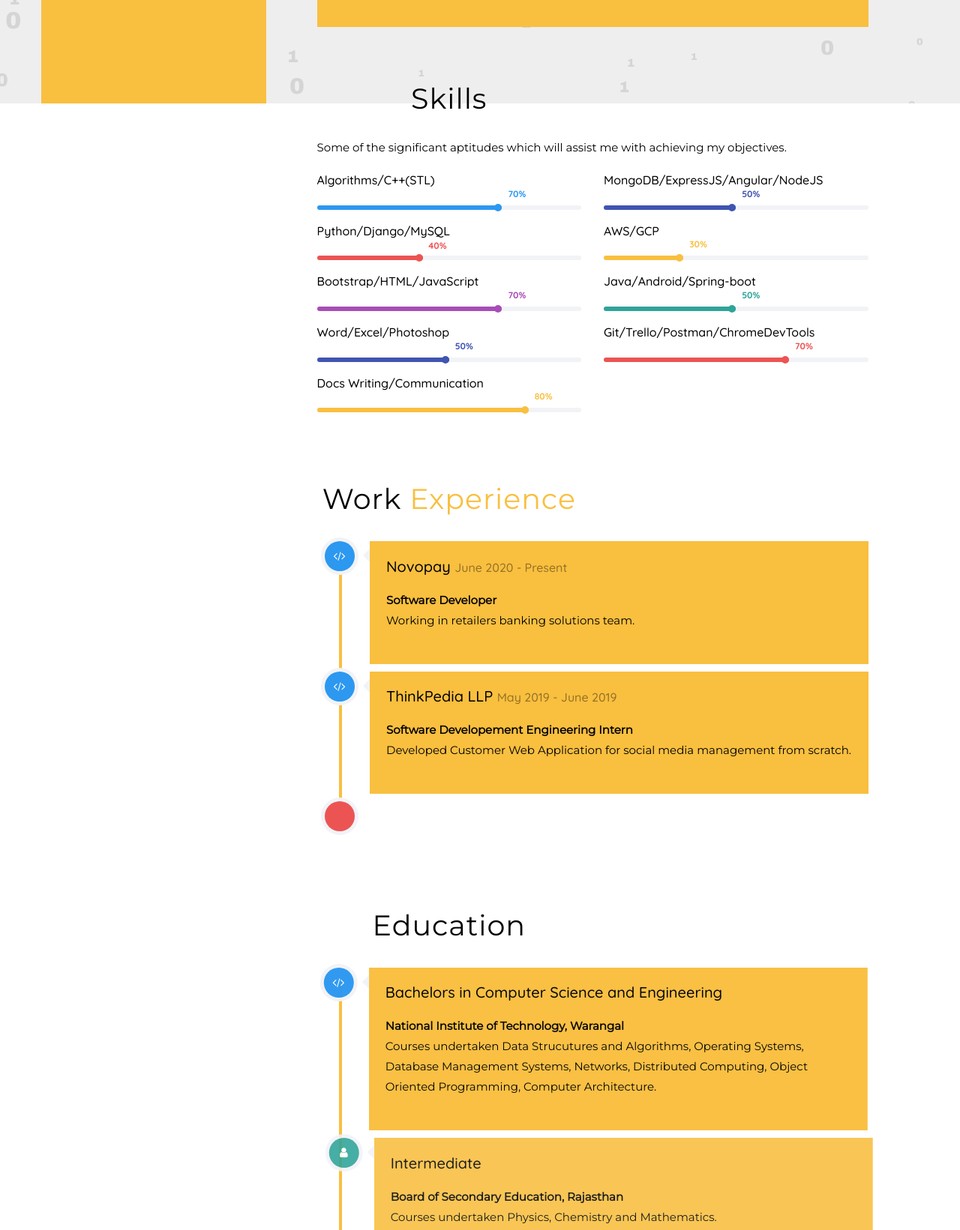
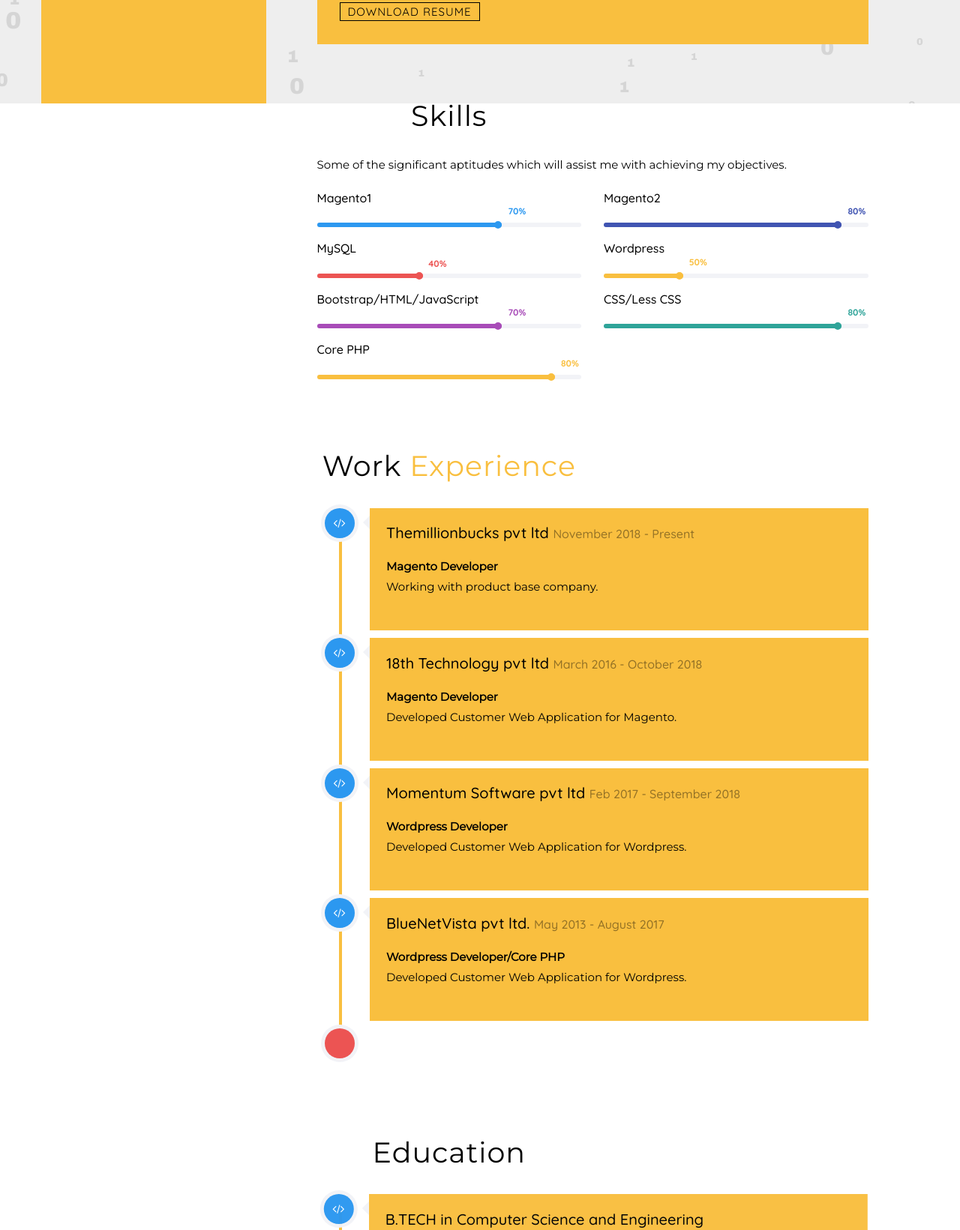
Before and after one commit to profile-d/io, a plain HTML site: page index.html in a window 1280 px wide. Shown: the part 662-2303 px from the top of the page at 75% size. Drawn offline with nearby package versions, Linux system fonts and the light colour scheme; a web font is replaced by a local one.

Commit message:
Update index.html

```diff
--- a/index.html
+++ b/index.html
@@ -99,34 +99,34 @@
                            </div>
                            <div class="row">
                               <div class="col-md-3 animate-box" data-animate-effect="fadeInRight">
-                                 <a href="competitiveProgramming.html" target="_blank">
+                                 <a href="magento.html" target="_blank">
                                     <div class="services color-5">
-                                       <span class="icon2"><!---<i class="fa fa-desktop"></i>---><img src="images/magento.png" class="magento-icon" /></span>
+                                       <span class="icon2"><img src="images/magento.png" class="magento-icon" /></span>
                                        <h3>Magento1&2 Developer</h3>
                                     </div>
                                  </a>
                               </div>
                               <div class="col-md-3 animate-box" data-animate-effect="fadeInRight">
-                                 <a href="webDev.html" target="_blank">
+                                 <a href="wordpress.html" target="_blank">
                                     <div class="services color-2">
-                                       <span class="icon2"><i class="fa fa-code"></i></span>
+                                       <span class="icon2"><img src="images/wordpress.jpg" class="magento-icon" /></span>
                                        <h3>Wordpress Developer</h3>
                                     </div>
                                  </a>
                               </div>
                               <div class="col-md-3 animate-box" data-animate-effect="fadeInRight">
-                                 <a href="softwareDev.html" target="_blank">
+                                 <a href="javascript:void(0);">
                                     <div class="services color-3">
-                                       <span class="icon2"><i class="fa fa-terminal"></i></span>
-                                       <h3>Knockout js</h3>
+                                       <span class="icon2"><img src="images/knockout.png" class="magento-icon" /></span>
+                                       <h3>Knockout js JQUERY</h3>
                                     </div>
                                  </a>
                               </div>
                               <div class="col-md-3 animate-box" data-animate-effect="fadeInRight">
-                                 <a href="androidDev.html" target="_blank">
+                                 <a href="javascript:void(0);">
                                     <div class="services color-4">
-                                       <span class="icon2"><i class="fa fa-android"></i></span>
-                                       <h3>Less CSS|CSS3</h3>
+                                       <span class="icon2"><img src="images/css.png" class="magento-icon" /></span>
+                                       <h3>Less CSS | CSS3 Designer</h3>
                                     </div>
                                  </a>
                               </div>
@@ -135,7 +135,7 @@
                               <div class="col-md-12 animate-box" data-animate-effect="fadeInLeft">
                                  <div class="hire">
                                     <h2>You will be happy to know that I have completed over 20+ projects successfully!</h2>
-<!--                                    <a href="#" class="btn-hire" style="text-align: center;">Download Resume</a>-->
+                                   <a href="images/Dharmendra-resume.docx" class="btn-hire" style="text-align: center;">Download Resume</a>
                                  </div>
                               </div>
                            </div>
@@ -158,7 +158,7 @@
                      <div class="row">
                         <div class="col-md-6 animate-box" data-animate-effect="fadeInLeft">
                            <div class="progress-wrap">
-                              <h3 style="font-weight: 500;">Algorithms/C++(STL)</h3>
+                              <h3 style="font-weight: 500;">Magento1</h3>
                               <div class="progress">
                                  <div class="progress-bar color-1" role="progressbar" aria-valuenow="70"
                                     aria-valuemin="0" aria-valuemax="100" style="width:70%">
@@ -169,18 +169,18 @@
                         </div>
                          <div class="col-md-6 animate-box" data-animate-effect="fadeInRight">
                            <div class="progress-wrap">
-                              <h3 style="font-weight: 500;">MongoDB/ExpressJS/Angular/NodeJS</h3>
+                              <h3 style="font-weight: 500;">Magento2</h3>
                               <div class="progress">
                                  <div class="progress-bar color-6" role="progressbar" aria-valuenow="50"
-                                    aria-valuemin="0" aria-valuemax="100" style="width:50%">
-                                    <span>50%</span>
+                                    aria-valuemin="0" aria-valuemax="100" style="width:90%">
+                                    <span>80%</span>
                                  </div>
                               </div>
                            </div>
                         </div>
                         <div class="col-md-6 animate-box" data-animate-effect="fadeInRight">
                            <div class="progress-wrap">
-                              <h3 style="font-weight: 500;">Python/Django/MySQL</h3>
+                              <h3 style="font-weight: 500;">MySQL</h3>
                               <div class="progress">
                                  <div class="progress-bar color-2" role="progressbar" aria-valuenow="40"
                                     aria-valuemin="0" aria-valuemax="100" style="width:40%">
@@ -191,11 +191,11 @@
                         </div>
                         <div class="col-md-6 animate-box" data-animate-effect="fadeInLeft">
                            <div class="progress-wrap">
-                              <h3 style="font-weight: 500;">AWS/GCP</h3>
+                              <h3 style="font-weight: 500;">Wordpress</h3>
                               <div class="progress">
                                  <div class="progress-bar color-3" role="progressbar" aria-valuenow="30"
                                     aria-valuemin="0" aria-valuemax="100" style="width:30%">
-                                    <span>30%</span>
+                                    <span>50%</span>
                                  </div>
                               </div>
                            </div>
@@ -213,43 +213,21 @@
                         </div>
                         <div class="col-md-6 animate-box" data-animate-effect="fadeInLeft">
                            <div class="progress-wrap">
-                              <h3 style="font-weight: 500;">Java/Android/Spring-boot</h3>
+                              <h3 style="font-weight: 500;">CSS/Less CSS</h3>
                               <div class="progress">
                                  <div class="progress-bar color-5" role="progressbar" aria-valuenow="50"
-                                    aria-valuemin="0" aria-valuemax="100" style="width:50%">
-                                    <span>50%</span>
+                                    aria-valuemin="0" aria-valuemax="100" style="width:90%">
+                                    <span>80%</span>
                                  </div>
                               </div>
                            </div>
                         </div>
-                        <div class="col-md-6 animate-box" data-animate-effect="fadeInRight">
+                     <div class="col-md-6 animate-box" data-animate-effect="fadeInRight">
                            <div class="progress-wrap">
-                              <h3 style="font-weight: 500;">Word/Excel/Photoshop</h3>
-                              <div class="progress">
-                                 <div class="progress-bar color-6" role="progressbar" aria-valuenow="50"
-                                    aria-valuemin="0" aria-valuemax="100" style="width:50%">
-                                    <span>50%</span>
-                                 </div>
-                              </div>
-                           </div>
-                        </div>
-                        <div class="col-md-6 animate-box" data-animate-effect="fadeInLeft">
-                           <div class="progress-wrap">
-                              <h3 style="font-weight: 500;">Git/Trello/Postman/ChromeDevTools</h3>
-                              <div class="progress">
-                                 <div class="progress-bar color-7" role="progressbar" aria-valuenow="70"
-                                    aria-valuemin="0" aria-valuemax="100" style="width:70%">
-                                    <span>70%</span>
-                                 </div>
-                              </div>
-                           </div>
-                        </div>
-                        <div class="col-md-6 animate-box" data-animate-effect="fadeInRight">
-                           <div class="progress-wrap">
-                              <h3 style="font-weight: 500;">Docs Writing/Communication</h3>
+                              <h3 style="font-weight: 500;">Core PHP</h3>
                               <div class="progress">
                                  <div class="progress-bar color-3" role="progressbar" aria-valuenow="80"
-                                    aria-valuemin="0" aria-valuemax="100" style="width:80%">
+                                    aria-valuemin="0" aria-valuemax="100" style="width:90%">
                                     <span>80%</span>
                                  </div>
                               </div>
@@ -301,8 +279,8 @@
                                        <i class="fa fa-code"></i>
                                     </div>
                                     <div class="timeline-label">
-                                       <h2><a href="#">Novopay</a> <span>June 2020 - Present</span></h2>
-                                       <p><strong>Software Developer</strong><br>Working in retailers banking solutions team.</p>
+                                       <h2><a href="#">Themillionbucks pvt ltd</a> <span>November 2018 - Present</span></h2>
+                                       <p><strong>Magento Developer</strong><br>Working with product base company.</p>
                                        <p></p>
                                     </div>
                                  </div>
@@ -313,8 +291,32 @@
                                        <i class="fa fa-code"></i>
                                     </div>
                                     <div class="timeline-label">
-                                       <h2><a href="#">ThinkPedia LLP</a> <span>May 2019 - June 2019</span></h2>
-                                       <p><strong>Software Developement Engineering Intern</strong><br>Developed Customer Web Application for social media management from scratch.</p>
+                                       <h2><a href="#">18th Technology pvt ltd</a> <span>March 2016 - October 2018</span></h2>
+                                       <p><strong>Magento Developer</strong><br>Developed Customer Web Application for Magento.</p>
+                                       <p></p>
+                                    </div>
+                                 </div>
+                              </article>
+							   <article class="timeline-entry animate-box" data-animate-effect="fadeInLeft">
+                                 <div class="timeline-entry-inner">
+                                    <div class="timeline-icon color-1">
+                                       <i class="fa fa-code"></i>
+                                    </div>
+                                    <div class="timeline-label">
+                                       <h2><a href="#">Momentum Software pvt ltd</a> <span>Feb 2017 - September 2018</span></h2>
+                                       <p><strong>Wordpress Developer</strong><br>Developed Customer Web Application for Wordpress.</p>
+                                       <p></p>
+                                    </div>
+                                 </div>
+                              </article>
+							  <article class="timeline-entry animate-box" data-animate-effect="fadeInLeft">
+                                 <div class="timeline-entry-inner">
+                                    <div class="timeline-icon color-1">
+                                       <i class="fa fa-code"></i>
+                                    </div>
+                                    <div class="timeline-label">
+                                       <h2><a href="#">BlueNetVista pvt ltd.</a> <span>May 2013 - August 2017</span></h2>
+                                       <p><strong>Wordpress Developer/Core PHP</strong><br>Developed Customer Web Application for Wordpress.</p>
                                        <p></p>
                                     </div>
                                  </div>
@@ -350,8 +352,8 @@
                                        <i class="fa fa-code"></i>
                                     </div>
                                     <div class="timeline-label">
-                                       <h2>Bachelors in Computer Science and Engineering</h2>
-                                       <p><strong>National Institute of Technology, Warangal</strong><br>Courses undertaken Data Strucutures and Algorithms, Operating Systems, Database Management Systems, Networks, Distributed Computing, Object Oriented Programming, Computer Architecture.</p>
+                                       <h2>B.TECH in Computer Science and Engineering</h2>
+                                       <p><strong>AMIETE, Delhi</strong><br>Courses undertaken Data Strucutures and Algorithms, Operating Systems, Database Management Systems, Networks,Artificial Inteligence,Linux Internal,Computer Graphics,Internate Application, Object Oriented Programming, Computer Architecture etc.</p>
                                        <p></p>
                                     </div>
                                  </div>
@@ -364,7 +366,7 @@
                                     </div>
                                     <div class="timeline-label">
                                        <h2>Intermediate</h2>
-                                       <p><strong>Board of Secondary Education, Rajasthan</strong><br>Courses undertaken Physics, Chemistry and Mathematics.</p>
+                                       <p><strong>Bihar Secondary Examination Board, Patna</strong><br>Courses undertaken Physics, Chemistry and Mathematics.</p>
                                     </div>
                                  </div>
                               </article>
@@ -391,9 +393,7 @@
                                <h1>Contact</h1>
                                </div>
                               <p>On the off chance that you might want to connect with me, be it for investigating innovation, business, or to simply say hello, don't hesitate to send me an email at <strong><a href = "mailto: dharmendra203497@gmail.com">dharmendra203497@gmail.com</a></strong></p>
-                               <br>
-                               <p class="capsule"><strong><a href="https://github.com/vinaysomawat/angular">Angular Version of this portfolio site.</a></strong></p>
-                           </div>
+                         </div>
                         </div>
                      </div>
                   </div>
@@ -408,13 +408,10 @@
                                  <p style="text-align: center"><strong>If you like my work and efforts, please consider buying me a coffee.<br>Thank you for your support!</strong></p>
                                  <div align=center>
                                     <link href="https://fonts.googleapis.com/css?family=Cookie" rel="stylesheet">
-                                    <a class="bmc-button" target="_blank" href="https://www.buymeacoffee.com/r194dME8y"><img src="https://bmc-cdn.nyc3.digitaloceanspaces.com/BMC-button-images/BMC-btn-logo.svg" alt="Buy me a coffee"><span style="margin-left:5px">Buy me a coffee</span></a>&nbsp;&nbsp;&nbsp;
-                                     <a class="bmc-button" onclick="window.open(`https://twitter.com/intent/tweet?text=Thank%20you%20@Vinay_Somawat%20for%20creating%20this%20portfolio%20web-page%2e%0A%0ACreate%20your%20own%20a%20portfolio%20%0A%0Ahttps%3A%2F%2Fvinaysomawat.github.io%2F`, 'share-twitter', 'width=550, height=235'); return false;"><img src="https://cdn3.iconfinder.com/data/icons/basicolor-reading-writing/24/077_twitter-512.png" alt="twitter"><span style="margin-left:5px">Tweet a thanks</span></a>
-                                    <br><br>
-                                    <p style="font-size: 30px; margin-bottom: 0px;"><a href="https://twitter.com/Vinay_Somawat" style="color: black;" class="fa fa-twitter"></a> &nbsp;&nbsp;&nbsp;&nbsp;
-                                       <a href="https://www.linkedin.com/in/vinasomawat/" style="color: black;" class="fa fa-linkedin"></a> &nbsp;&nbsp;&nbsp;&nbsp;
-                                       <a href="https://www.quora.com/profile/Vinay-Somawat" style="color: black;" class="fa fa-quora"></a> &nbsp;&nbsp;&nbsp;&nbsp;
-                                       <a href="https://github.com/vinaysomawat" style="color: black;" class="fa fa-github"></a>
+                                     <p style="font-size: 30px; margin-bottom: 0px;"><a href="javascript:void(0);" style="color: black;" class="fa fa-twitter"></a> &nbsp;&nbsp;&nbsp;&nbsp;
+                                       <a href="javascript:void(0);" style="color: black;" class="fa fa-linkedin"></a> &nbsp;&nbsp;&nbsp;&nbsp;
+                                       <a href="javascript:void(0);" style="color: black;" class="fa fa-quora"></a> &nbsp;&nbsp;&nbsp;&nbsp;
+                                       <a href="javascript:void(0);" style="color: black;" class="fa fa-github"></a>
                                     </p>
                                  </div>
                                  <p style="text-align: center; margin-bottom: -20px;"><strong>&copy; No Copyrights, feel free to use this template.</strong></p>
```
